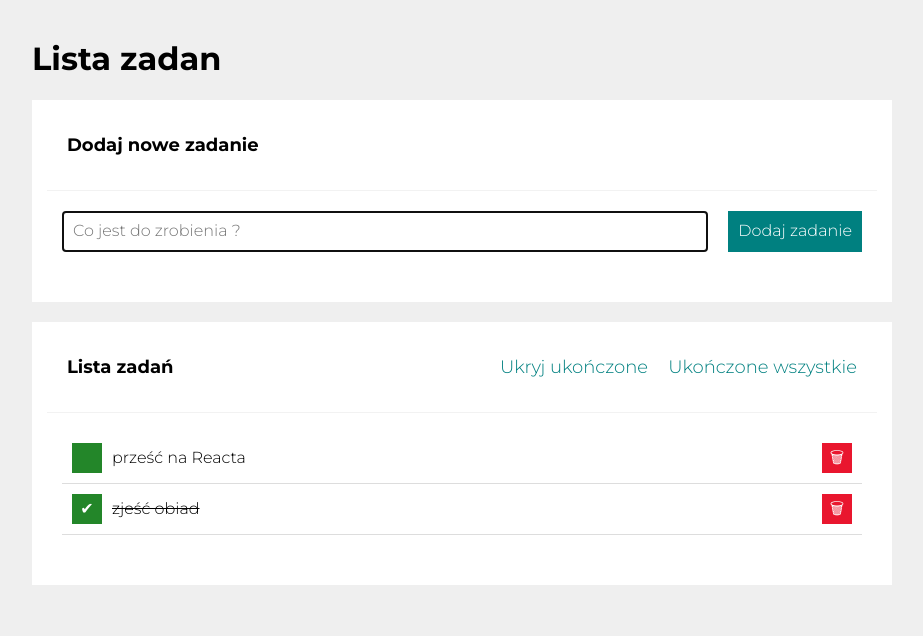
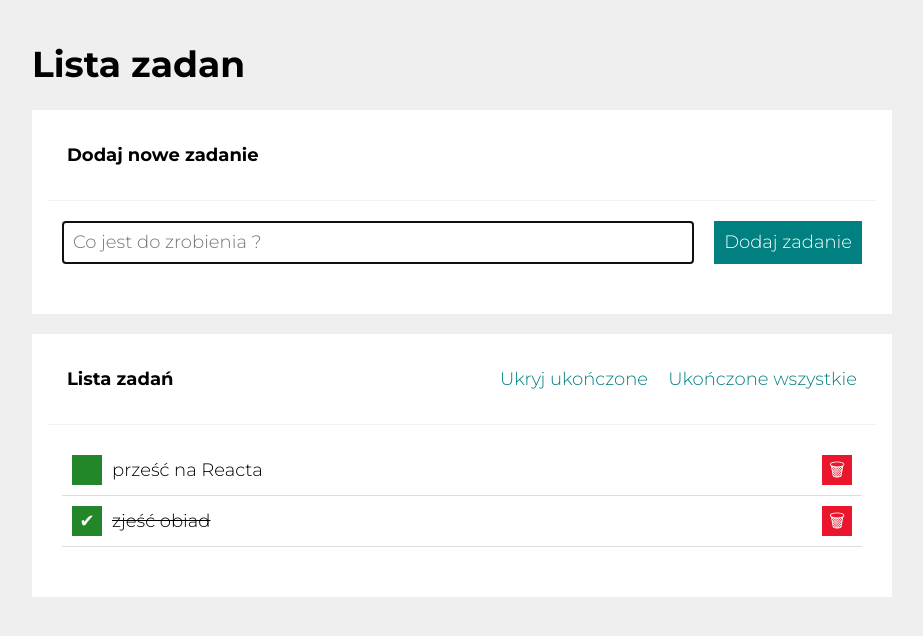
Before and after one commit to SlawekHups/todos-list-react, a React (Create React App) app: page / in a window 1280 px wide. Shown: the top 636 px of the page, without its empty margins (178-1101 px from the left). Built offline with nearby package versions, Linux system fonts and the light colour scheme.

Commit message:
change  font size, normal

```diff
--- a/src/index.css
+++ b/src/index.css
@@ -10,6 +10,8 @@ html {
 
 body {
   font-family: 'Montserrat', sans-serif;
+  font-size: 18px;
+  font: normal;
   background-color: #efefef;
   word-break: break-word;
 }
```
